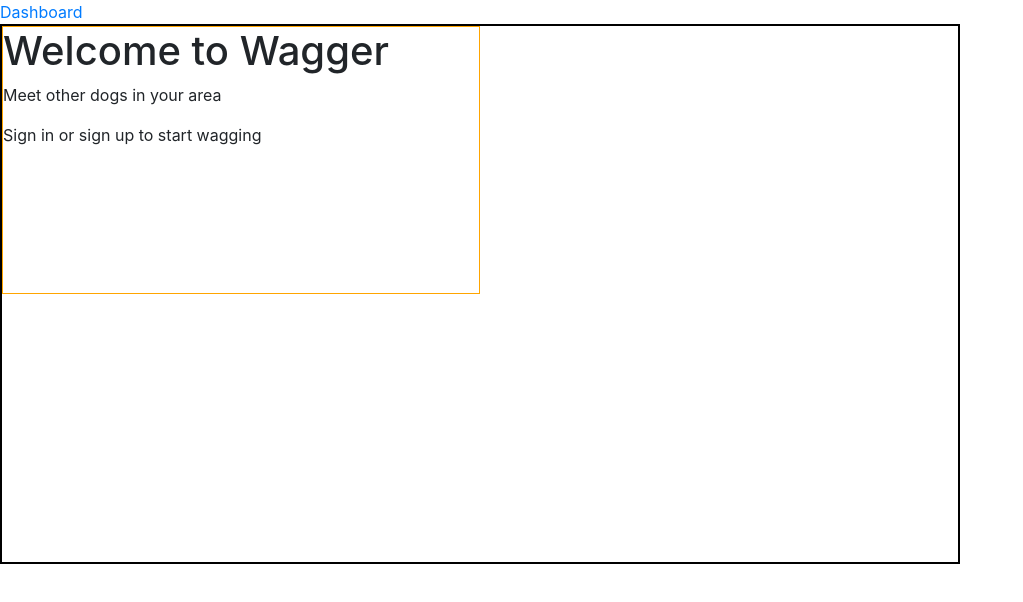
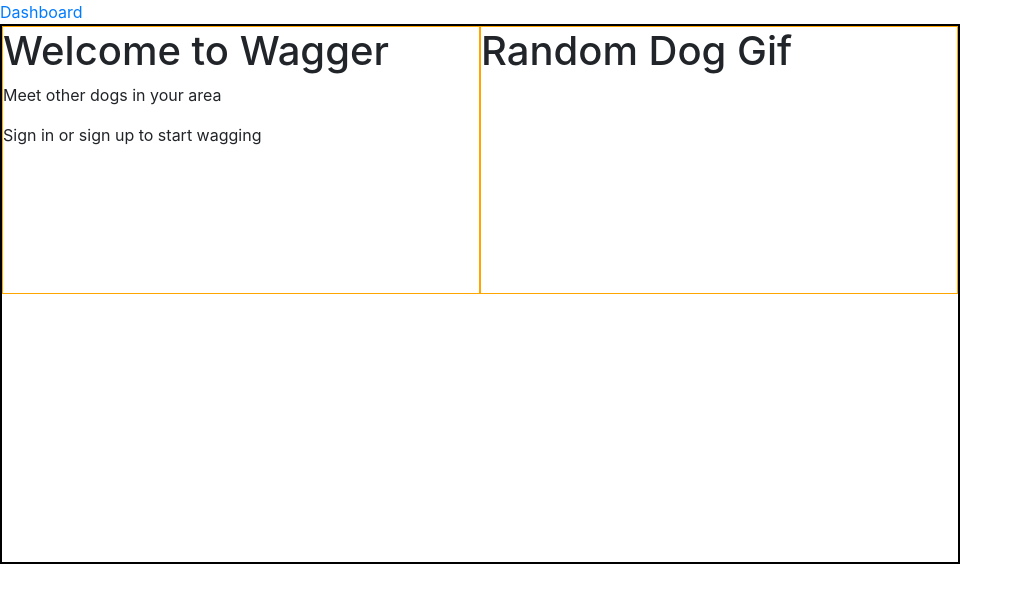
Before and after one commit to asooge/wagger-client, a React app: page /#/ in a window 1280 px wide. Shown: the top 602 px of the page, without its empty margins (0-1023 px from the left). Built offline with nearby package versions, Linux system fonts and the light colour scheme.

Commit message:
Created stateful component Randog
on componentDidMount, will send get request to giphy API search=dogs
and map an array of dog gif urls to state.randog. Method will also
 generate a random number between 0-length of the array and update the
 state with a random dog gif.

```diff
--- a/src/App.js
+++ b/src/App.js
@@ -1,6 +1,7 @@
 import React from 'react'
 import { Route, Link } from 'react-router-dom'
 import Welcome from './Welcome'
+import Randog from './Randog'
 
 const Dashboard = () => (
   <div>
@@ -20,6 +21,7 @@ const App = () => (
     </div>
     <div className='full-view'>
       <Welcome />
+      <Randog />
     </div>
   </div>
 )
--- /dev/null
+++ b/src/Randog.js
@@ -0,0 +1,20 @@
+import React from 'react'
+
+class Randog extends React.Component {
+  constructor () {
+    super()
+    this.state = {
+      randogs: [],
+      randomNum: null
+    }
+  }
+  render () {
+    return (
+      <div className='quadrant'>
+        <h1>Random Dog Gif</h1>
+      </div>
+    )
+  }
+}
+
+export default Randog
```
